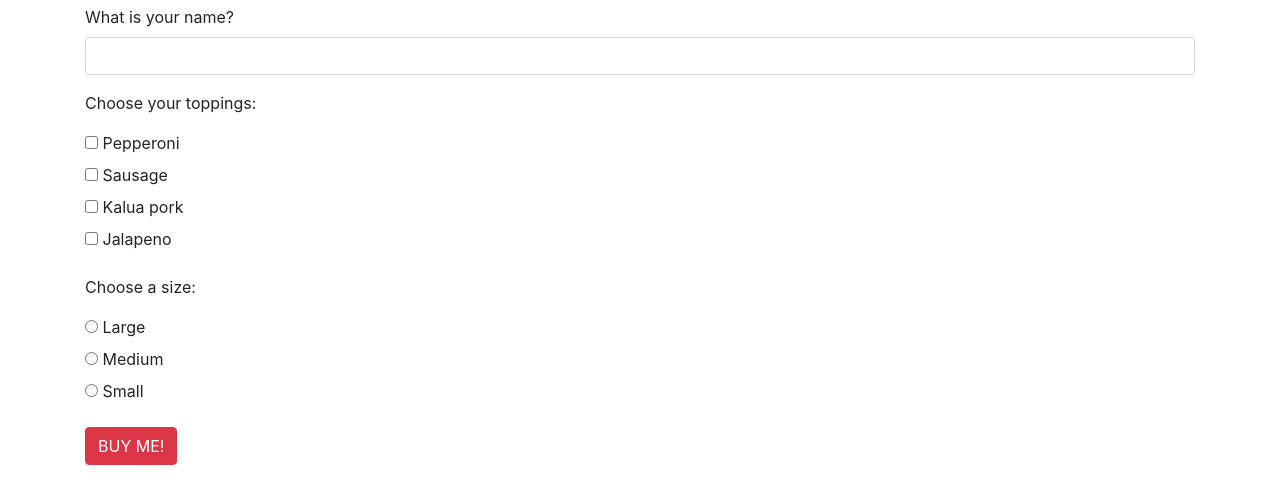
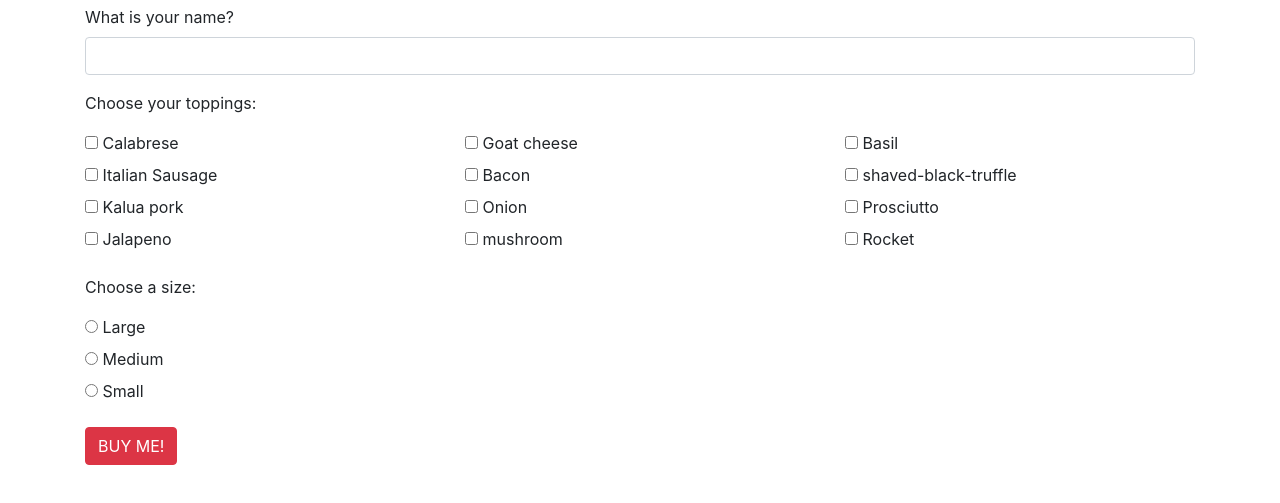
Before and after one commit to BrycenGit/pizzaParlor, a plain HTML site: page index.html in a window 1280 px wide. Shown: the part 51-554 px from the top of the page. Drawn offline with Linux system fonts and the light colour scheme.

Commit message:
add columns with toppings

```diff
--- a/index.html
+++ b/index.html
@@ -17,16 +17,41 @@
         </div>
         <div class="form-group">
           <p name="toppings">Choose your toppings:</p>
+          <div class="row">
+            <div class="col-sm-4">
+              <input type="checkbox" id="calabrese" name="toppings" value="calabrese">
+              <label for="calabrese"> Calabrese</label><br>
+              <input type="checkbox" id="italian-Sausage" name="toppings" value="italian-Sausage">
+              <label for="italian-Sausage"> Italian Sausage</label><br>
+              <input type="checkbox" id="kalua-pork" name="toppings" value="kalua-pork">
+              <label for="kalua-pork"> Kalua pork</label><br>
+              <input type="checkbox" id="jalapeno" name="toppings" value="jalapeno">
+              <label for="jalapeno"> Jalapeno</label><br>
+            </div>
 
-          <input type="checkbox" id="pepperoni" name="toppings" value="pepperoni">
-          <label for="pepperoni"> Pepperoni</label><br>
-          <input type="checkbox" id="sausage" name="toppings" value="sausage">
-          <label for="sausage"> Sausage</label><br>
-          <input type="checkbox" id="kalua-pork" name="toppings" value="kalua-pork">
-          <label for="kalua-pork"> Kalua pork</label><br>
-          <input type="checkbox" id="jalapeno" name="toppings" value="jalapeno">
-          <label for="jalapeno"> Jalapeno</label><br>
+            <div class="col-sm-4">
+              <input type="checkbox" id="goat-cheese" name="toppings" value="goat-cheese">
+              <label for="goat-cheese"> Goat cheese</label><br>
+              <input type="checkbox" id="bacon" name="toppings" value="bacon">
+              <label for="bacon"> Bacon</label><br>
+              <input type="checkbox" id="onion" name="toppings" value="onion">
+              <label for="onion"> Onion</label><br>
+              <input type="checkbox" id="mushroom" name="toppings" value="mushroom">
+              <label for="mushroom"> mushroom</label><br>
+            </div>
 
+            <div class="col-sm-4">
+              <input type="checkbox" id="basil" name="toppings" value="basil">
+              <label for="basil"> Basil</label><br>
+              <input type="checkbox" id="shaved-black-truffle" name="toppings" value="shaved-black-truffle">
+              <label for="shaved-black-truffle"> shaved-black-truffle</label><br>
+              <input type="checkbox" id="prosciutto" name="toppings" value="prosciutto">
+              <label for="prosciutto"> Prosciutto</label><br>
+              <input type="checkbox" id="rocket" name="toppings" value="rocket">
+              <label for="rocket"> Rocket</label><br>
+            </div>
+
+          </div>
         </div>
         <div class="form-group">
           <p>Choose a size:</p>
```
